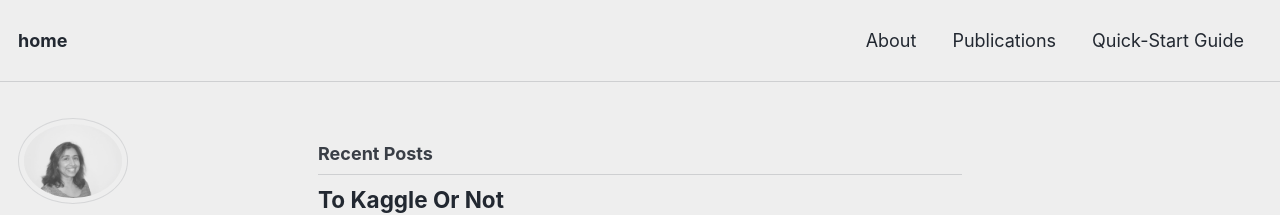
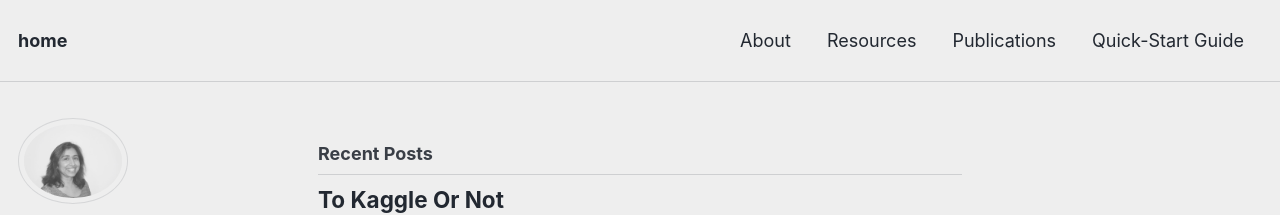
Before and after one commit to reshamas/reshamas.github.io, a Jekyll site: the page built from index.html, in a window 1280 px wide and 900 px high. Shown: the top 215 px of the window. Built offline with Jekyll 4.4.1, drawn with Linux system fonts in a browser that asks for light colours; the list of posts is cut into pages by our own code.

Commit message:
add resources menu

```diff
--- a/_data/navigation.yml
+++ b/_data/navigation.yml
@@ -5,6 +5,8 @@ main:
   # main links links
   - title: About
     url: /about/
+  - title: Resources
+    url: /resources/
   - title: Publications
     url: /publications/
   - title: "Quick-Start Guide"
```
